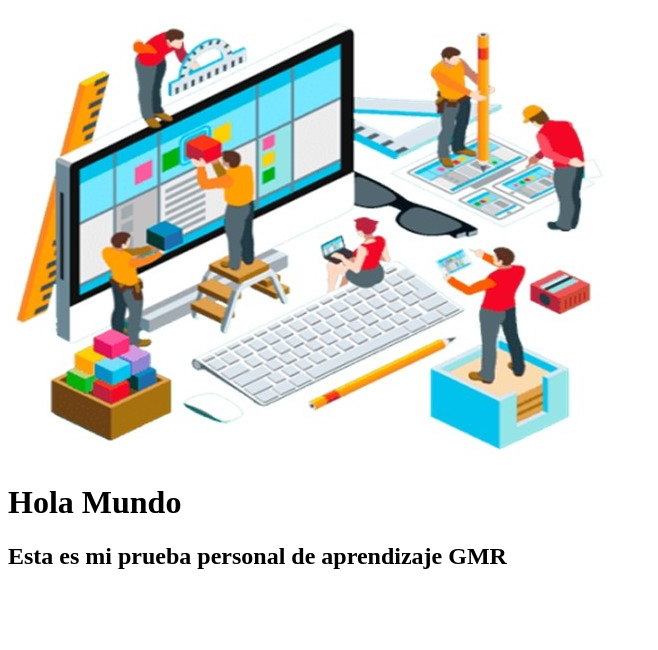
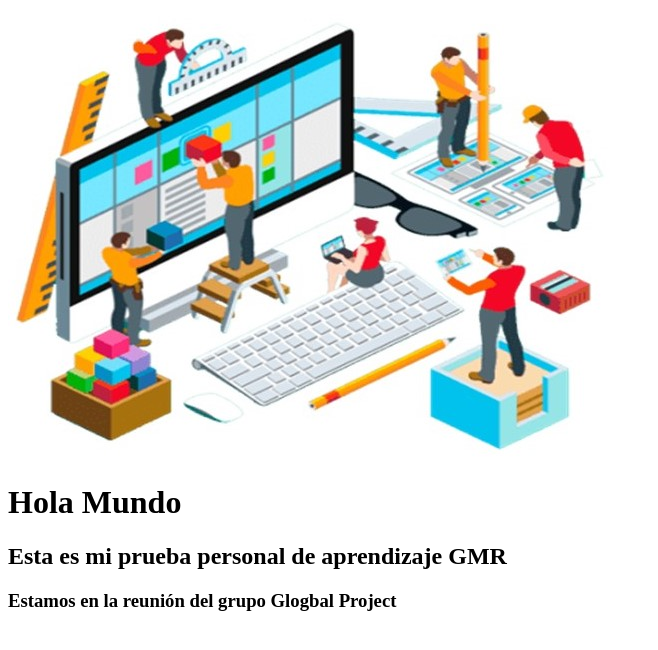
Before and after one commit to S5G8/mi_pagina_en_internet, a plain HTML site: page index.html in a window 1280 px wide. Shown: the whole page, without its empty margins (0-658 px from the left). Drawn offline with Linux system fonts and the light colour scheme.

Commit message:
Reunion Global Project

```diff
--- a/index.html
+++ b/index.html
@@ -10,5 +10,6 @@
     <img src="./Presentación2_Globalproject.jpg" alt = "ilustración equipo SCRUM">
     <h1>Hola Mundo</h1>
     <h2>Esta es mi prueba personal de aprendizaje GMR </h2>
+    <h3>Estamos en la reunión del grupo Glogbal Project</h3>
 </body>
 </html>
```
